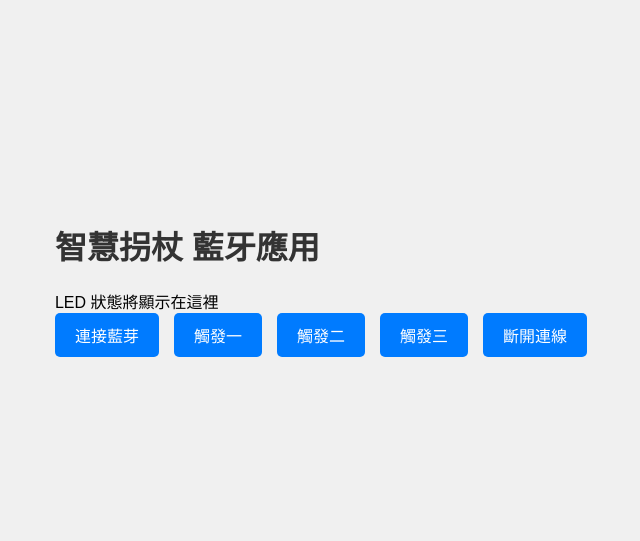
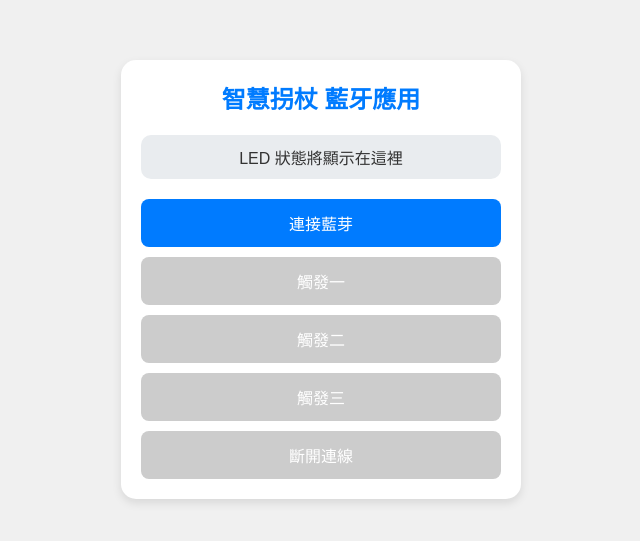
Before and after one commit to Retema2200/blue, a plain HTML site: page index.html in a window 1280 px wide. Shown: the part 121-662 px from the top of the page, without its empty margins (319-959 px from the left). Drawn offline with Linux system fonts and the light colour scheme.

Commit message:
Update styles.css

```diff
--- a/styles.css
+++ b/styles.css
@@ -1,7 +1,12 @@
+/* Global reset and layout settings */
+* {
+  margin: 0;
+  padding: 0;
+  box-sizing: border-box;
+}
+
 body {
   font-family: Arial, sans-serif;
-    margin: 0;
-    padding: 0;
   display: flex;
   justify-content: center;
   align-items: center;
@@ -9,27 +14,63 @@ body {
   background-color: #f0f0f0;
 }
 
+.app-container {
+  display: flex;
+  flex-direction: column;
+  align-items: center;
+  max-width: 400px;
+  width: 90%;
+  padding: 20px;
+  background-color: white;
+  border-radius: 15px;
+  box-shadow: 0px 4px 10px rgba(0, 0, 0, 0.1);
+}
+
+/* Heading */
 h1 {
+  color: #007BFF;
+  margin-bottom: 20px;
+  text-align: center;
+  font-size: 24px;
+}
+
+/* LED Status */
+#ledStatus {
+  margin-bottom: 20px;
+  padding: 10px;
+  width: 100%;
+  text-align: center;
+  background-color: #e9ecef;
   color: #333;
+  border-radius: 10px;
+  font-size: 16px;
+}
+
+/* Button styles */
+.button-container {
+  display: flex;
+  flex-direction: column;
+  gap: 10px; /* Buttons spacing */
+  width: 100%;
 }
 
 button {
-    padding: 10px 20px;
+  padding: 12px 0;
   font-size: 16px;
   border: none;
-    border-radius: 5px;
-    background-color: #007BFF; /* 藍色背景 */
-    color: white; /* 白色文字 */
+  border-radius: 8px;
+  background-color: #007BFF;
+  color: white;
   cursor: pointer;
+  width: 100%;
+  transition: background-color 0.3s ease;
 }
 
-  button:hover {
+button:disabled {
+  background-color: #cccccc;
+  cursor: not-allowed;
+}
+
+button:hover:not(:disabled) {
   background-color: #0056b3;
 }
-
-
-  .button-container {
-    display: flex;
-    justify-content: center;
-    gap: 15px; /* 按鈕之間的間距 */
-  }
```
Lines whose indentation alone changed are shown as unchanged.
